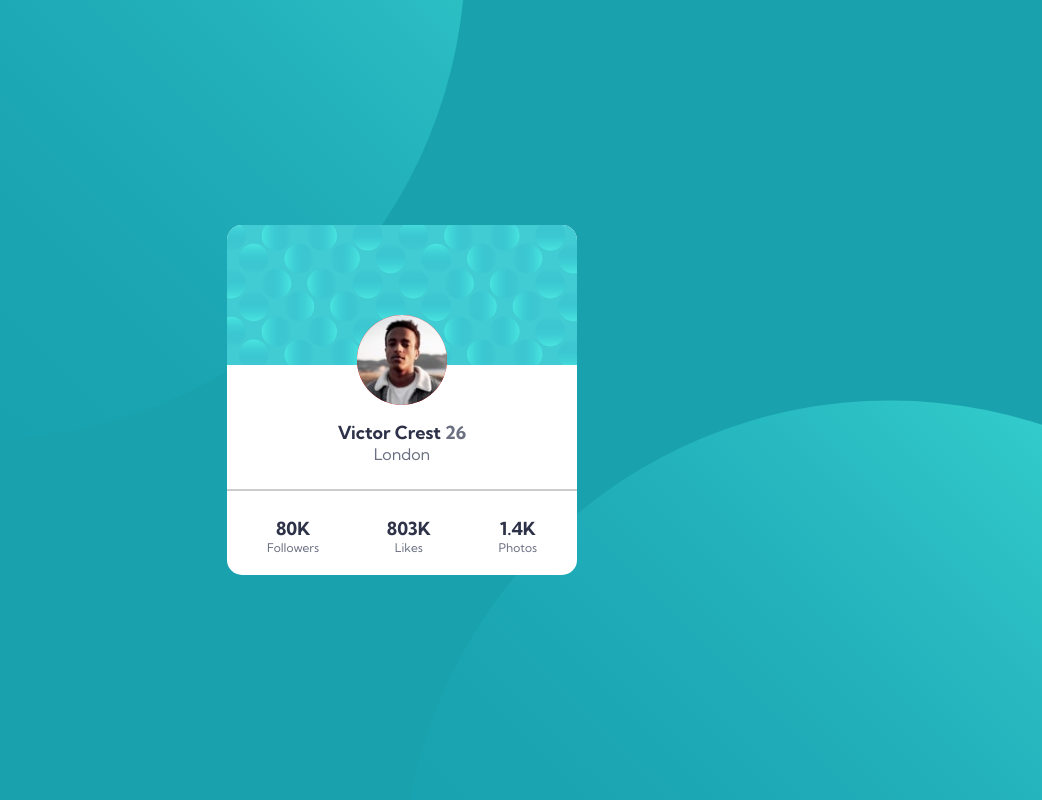
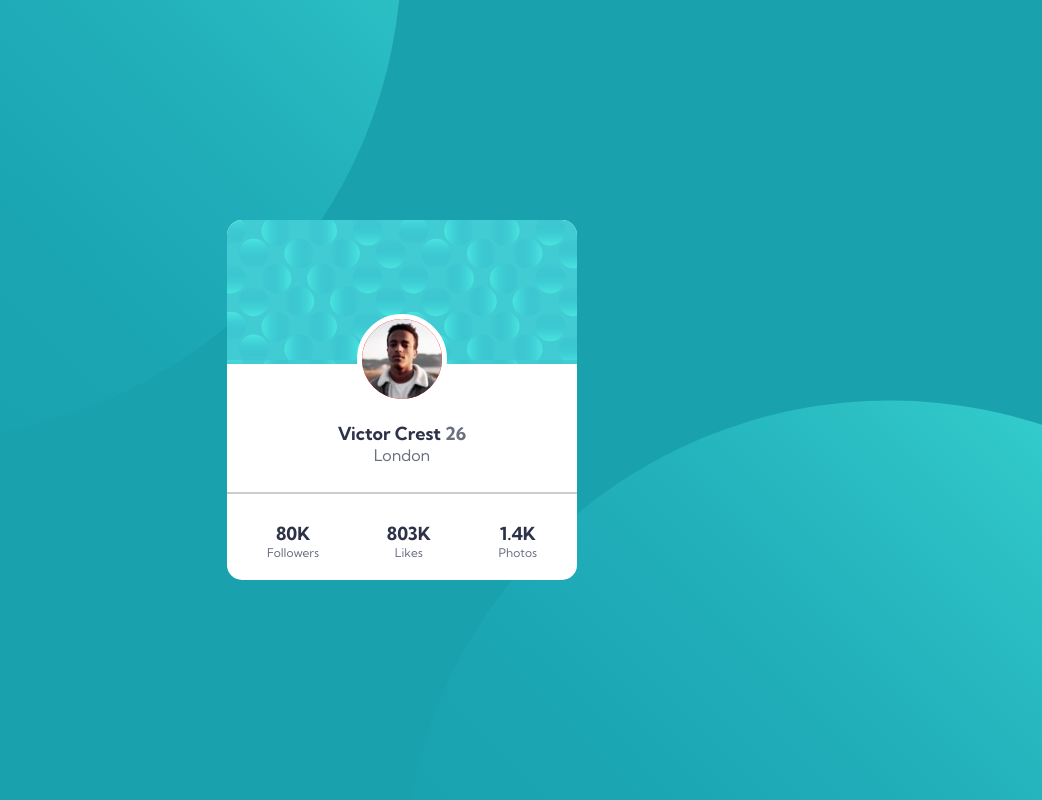
Before and after one commit to CyPhEr420/profile-card-component-main, a plain HTML site: page index.html in a window 1280 px wide. Shown: the whole page, without its empty margins (238-1280 px from the left). Drawn offline with Linux system fonts and the light colour scheme.

Commit message:
height fixes

```diff
--- a/style.css
+++ b/style.css
@@ -16,7 +16,7 @@ body {
   background-color: hsl(185, 75%, 39%);
   background-image: url("./images/bg-pattern-top.svg"),
     url("./images/bg-pattern-top.svg");
-  background-position: right 45vw bottom 45vh, 50vw 50vh;
+  background-position: right 50vw bottom 45vh, 50vw 50vh;
   background-repeat: no-repeat;
   height: 100dvh;
   width: 100dvw;
@@ -29,7 +29,7 @@ body {
   background-color: #fff;
   color: hsl(229, 23%, 23%);
   width: 350px;
-  height: 350px;
+  height: 360px;
   border-radius: 15px;
   overflow: hidden;
   display: flex;
@@ -54,6 +54,7 @@ img {
   bottom: -40px;
   left: 50%;
   transform: translateX(-50%);
+  border: 0.5rem solid #fff;
 }
 
 p {
```
